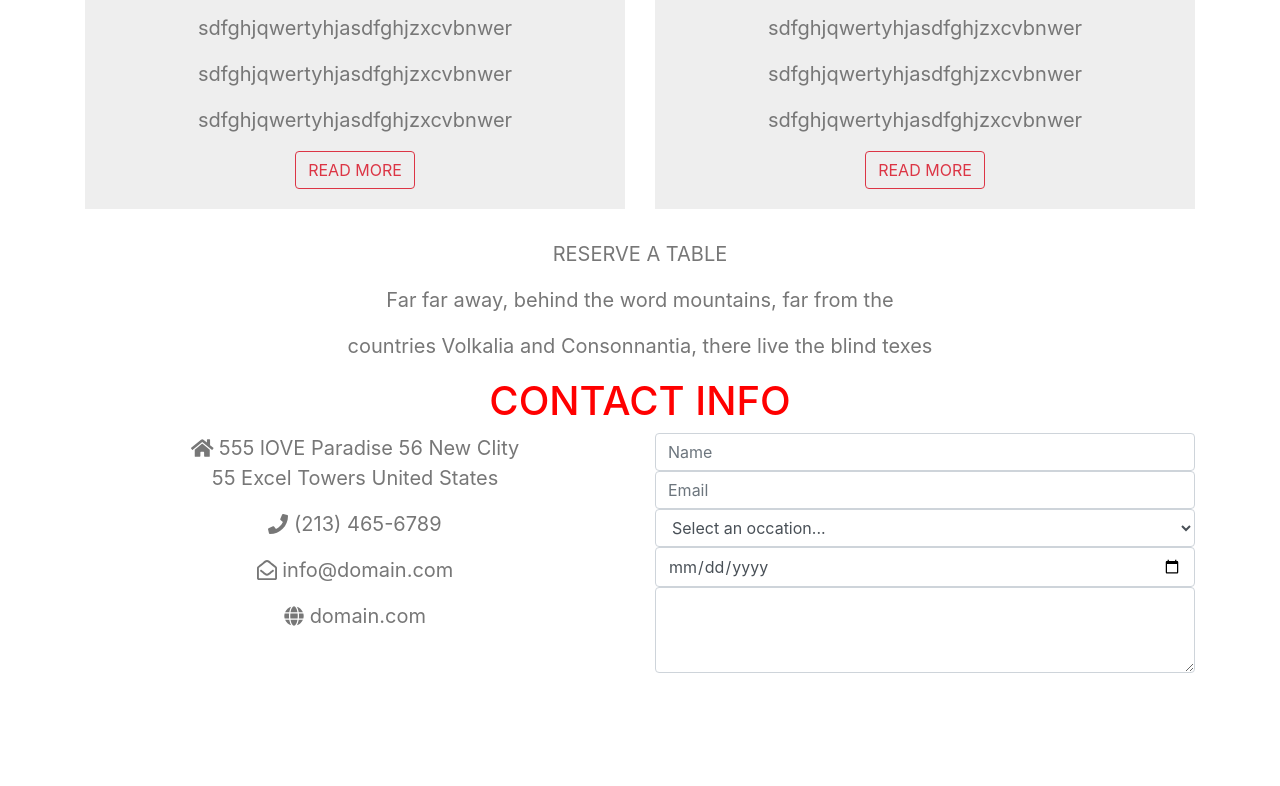
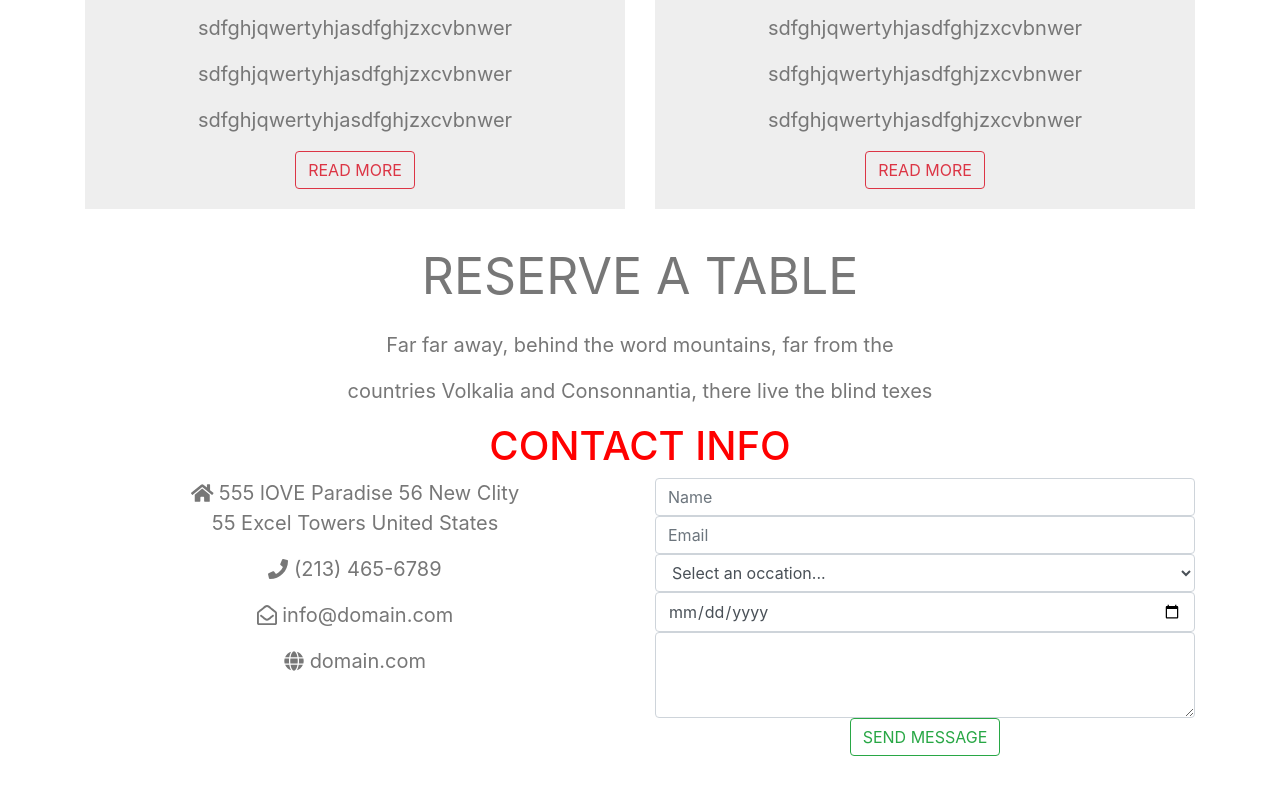
Before and after one commit to YakubuAmidu/lassy-cafe, a website: page index.html in a window 1280 px wide. Shown: the part 4743-5529 px from the top of the page. Before the commit the page ends 5416 px from the top, so only its background shows below. Drawn offline with nearby package versions, Linux system fonts and the light colour scheme.

Commit message:
Commiting changes

```diff
--- a/css/style.css
+++ b/css/style.css
@@ -197,3 +197,12 @@ video{
 .Event-p3:hover{
   box-shadow: 0px 2px 2px 0px;
 }
+
+ #Contact{
+  text-align: center;
+  padding-bottom: 30px;
+}
+
+.Reserve{
+  font-size: 50px;
+}
--- a/index.html
+++ b/index.html
@@ -343,7 +343,7 @@
 </div>
 </div>
 
-<div id="contact">
+<div id="Contact">
 <div class="container">
   <p class="Reserve">RESERVE A TABLE</p>
   <p class="Reserve-p4">Far far away, behind the word mountains, far from the</p>
@@ -351,13 +351,16 @@
   <h1>CONTACT INFO</h1>
   <div class="row">
   <div class="col">
-  <P><i class="fas fa-home"></i>  555 lOVE Paradise 56 New Clity <br />55 Excel Towers United States</P>
-  <p><i class="fas fa-phone"></i> (213) 465-6789</p>
-  <p><i class="far fa-envelope-open"></i> info@domain.com</p>
-  <p><i class="fas fa-globe"></i> domain.com</p>
+  <div class="Contact-info">
+  <p class="Home"><i class="fas fa-home"></i>  555 lOVE Paradise 56 New Clity <br />55 Excel Towers United States</p class="Home">
+  <p class="Phone"><i class="fas fa-phone"></i> (213) 465-6789</p>
+  <p class="Envelope"><i class="far fa-envelope-open"></i> info@domain.com</p>
+  <p class="globe"><i class="fas fa-globe"></i> domain.com</p>
+  </div>
   </div>
 
   <div class="col">
+    <div class="Contact-info">
     <input type="text" class="form-control" id="inputEmail4" placeholder="Name">
     <input type="email" class="form-control" id="inputEmail4" placeholder="Email">
     <select id="inputState" class="form-control">
@@ -368,7 +371,9 @@
     </select>
     <input type="date" class="form-control" id="inputDate4" placeholder="Date">
     <textarea class="form-control" id="exampleFormControlTextarea1" rows="3"></textarea>
+    <button class="btn btn-outline-success">SEND MESSAGE</button>
   </div>
+</div>
   </div>
 </div>
 </div>
```
